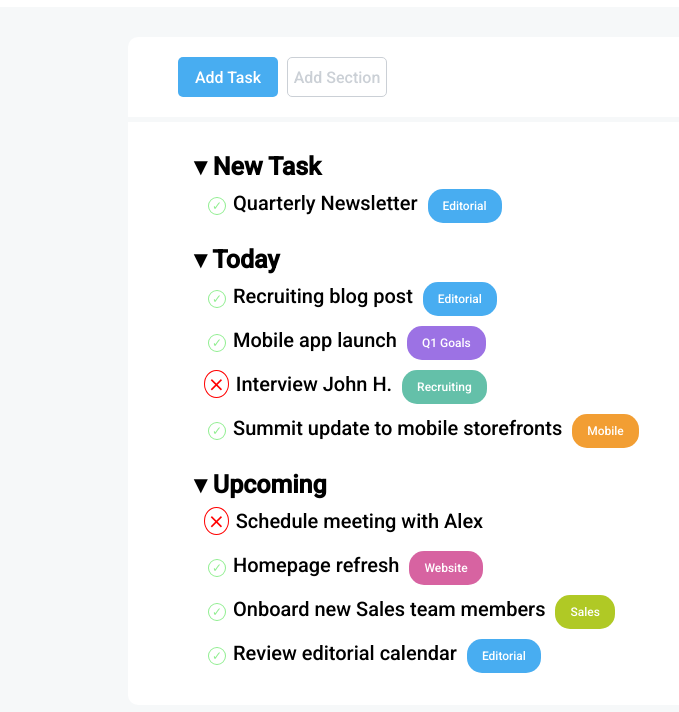
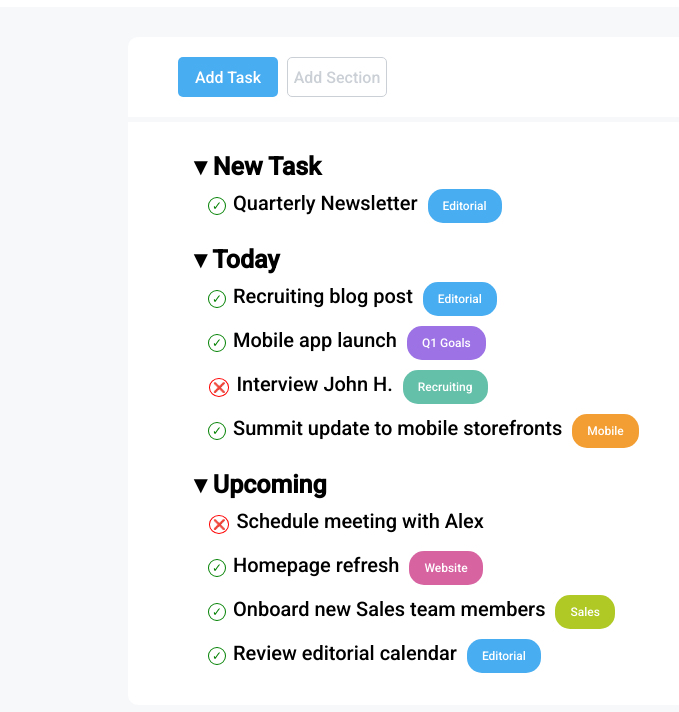
Before and after one commit to federico-casu/html-css-toboolist, a plain HTML site: page index.html in a window 1280 px wide. Shown: the part 84-796 px from the top of the page, without its empty margins (0-679 px from the left). Drawn offline with Linux system fonts and the light colour scheme.

Commit message:
fixed cross symbol

```diff
--- a/assets/css/style.css
+++ b/assets/css/style.css
@@ -107,8 +107,8 @@ li {
     /* check before li */
     content: '\002713';
     margin-inline: -0.5em 2px;
-    color: lightgreen;
-    border: 1px solid lightgreen;
+    color: green;
+    border: 1px solid green;
     border-radius: 50%;
     font-size: 12px;
     padding: 1px 3px;
@@ -116,13 +116,14 @@ li {
 
 .cross::before {
     /* check before li */
-    content: '\002a2f';
+    content: '\00274c';
     margin-inline: -0.5em 2px;
     color: red;
     border: 1px solid red;
     border-radius: 50%;
-    font-size: 20px;
-    padding: 1px 3px;
+    font-size: 10px;
+    padding: 3px 3px 3px 3px;
+    /* padding: 0px 5px 2px 5px; */
 }
 
 .editorial::after {
@@ -190,3 +191,5 @@ li {
     color: white;
     font-size: 12px;
 }
+
+/* EXERCISE COMPLETED */
```
Also changed, not shown: index.html (+2 -0 lines).
